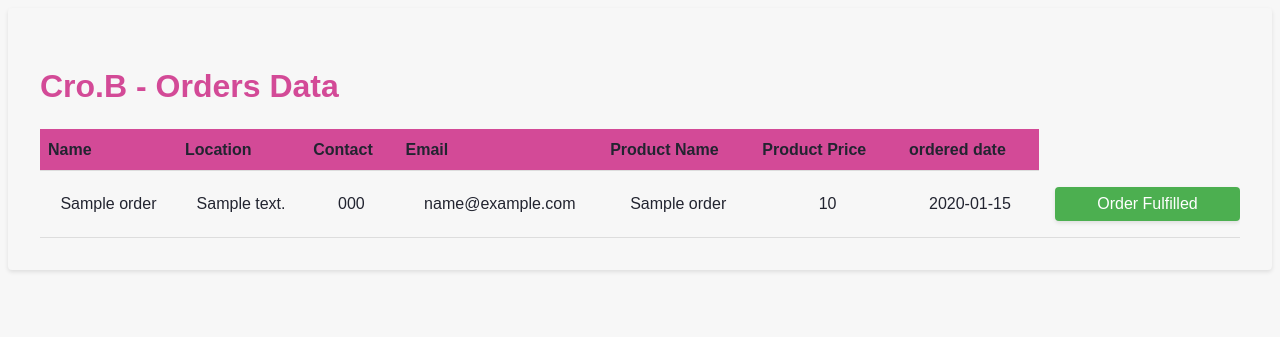
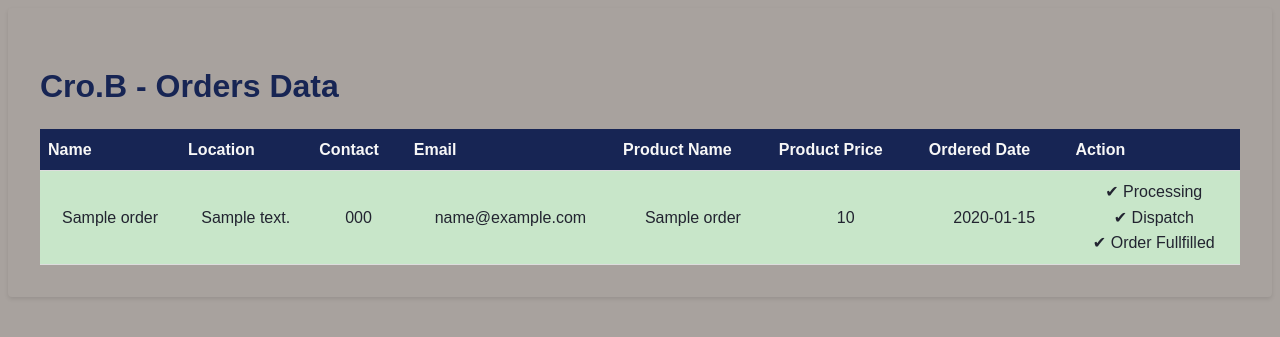
Before and after one commit to nagesh-merva/Cro.B_backend, a Flask app: page / in a window 1280 px wide. Shown: the top 337 px of the page. Run offline with Flask 3, Linux system fonts and the light colour scheme; a database or web service that is not in the repository returns one stand-in record (values such as "Sample title").

Commit message:
creating order handling logic

```diff
--- a/app.py
+++ b/app.py
@@ -37,9 +37,39 @@ def save_form_data():
         'phone': data['phone'],
         'product_name': data['productName'],
         'product_price': data['productPrice'],
-        'date_created': datetime.utcnow()
+        'date_created': datetime.utcnow(),
+        'fulfilled': False
     }
-
     orderslist.insert_one(new_order)
 
     return jsonify({'status': 'success', 'message': 'Form data saved successfully'}), 200
+
+@app.route('/api/process_order', methods=['POST'])
+def process_order():
+    data = request.json
+    order_id = data.get('id')
+    if order_id:
+        orderslist.update_one({'id': order_id}, {'$set': {'processed': True}})
+        return jsonify({'status': 'success', 'message': f'Order {order_id} marked as processed'}), 200
+
+    return jsonify({'status': 'error', 'message': 'Invalid request'}), 400
+
+@app.route('/api/dispatch_order', methods=['POST'])
+def dispatch_order():
+    data = request.json
+    order_id = data.get('id')
+    if order_id:
+        orderslist.update_one({'id': order_id}, {'$set': {'dispatched': True}})
+        return jsonify({'status': 'success', 'message': f'Order {order_id} marked as dispatched'}), 200
+
+    return jsonify({'status': 'error', 'message': 'Invalid request'}), 400
+
+@app.route('/api/fulfill_order', methods=['POST'])
+def fulfill_order():
+    data = request.json
+    order_id = data.get('id')
+    if order_id:
+        orderslist.update_one({'id': order_id}, {'$set': {'fulfilled': True}})
+        return jsonify({'status': 'success', 'message': f'Order {order_id} marked as fulfilled'}), 200
+
+    return jsonify({'status': 'error', 'message': 'Invalid request'}), 400
--- a/static/css/main.css
+++ b/static/css/main.css
@@ -1,7 +1,7 @@
 :root {
-    --light-text: #222430;
-    --light-bg: #f7f7f7;
-    --light-theme: #d34a97;
+    --light-text: #f7f7f7;
+    --light-bg: #a8a29e;
+    --light-theme: #172554;
 
     --dark-text: #f7f7f7;
     --dark-bg: #222430;
@@ -46,10 +46,12 @@ table {
     width: 100%;
     border-collapse: collapse;
     border-spacing: 4px;
+    background-color: #ddd;
 }
 
 th,
 td {
+    color: #222430;
     white-space: wrap;
     overflow: hidden;
     text-overflow: ellipsis;
@@ -96,3 +98,52 @@ button:active {
     background-color: #388E3C;
     box-shadow: inset 0 2px 4px rgba(0, 0, 0, 0.1);
 }
+
+tr.fulfilled {
+    background-color: #C8E6C9;
+}
+
+.Login {
+    background-color: #fff;
+    width: 300px;
+    margin: 100px auto;
+    padding: 20px;
+    border-radius: 8px;
+    box-shadow: 0 0 10px rgba(0, 0, 0, 0.1);
+}
+
+h2 {
+    text-align: center;
+    color: #333;
+}
+
+form {
+    display: flex;
+    flex-direction: column;
+    align-items: center;
+}
+
+label {
+    margin-top: 10px;
+    color: #555;
+}
+
+input {
+    width: 100%;
+    padding: 10px;
+    margin-top: 5px;
+    margin-bottom: 15px;
+    box-sizing: border-box;
+    border: 1px solid #ccc;
+    border-radius: 4px;
+}
+
+input[type="submit"] {
+    background-color: #4caf50;
+    color: #fff;
+    cursor: pointer;
+}
+
+input[type="submit"]:hover {
+    background-color: #45a049;
+}
--- a/templates/base.html
+++ b/templates/base.html
@@ -4,6 +4,7 @@
     <meta charset="UTF-8" />
     <meta http-equiv="Permissions-Policy" content="interest-cohort=()">
     <meta name="viewport" content="width=device-width, initial-scale=1.0" />
+    <link rel="icon" type="image/png" href="{{ url_for('static', filename='favicon.png') }}">
     {% block head%} {% endblock %}
     <link
       rel="stylesheet"
--- a/templates/index.html
+++ b/templates/index.html
@@ -19,10 +19,11 @@
                 <th>Email</th>
                 <th>Product Name</th>
                 <th>Product Price</th>
-                <th>ordered date</th>
+                <th>Ordered Date</th>
+                <th>Action</th>
             </tr>
             {% for order in orders %}
-                <tr id="{{ order.id }}">
+                <tr id="{{ order.id }}" {% if order.fulfilled %}class="fulfilled"{% endif %}>
                     <td>{{ order.name}}</td>
                     <td>{{ order.address }}</td>
                     <td>{{ order.phone}}</td>
@@ -31,9 +32,27 @@
                     <td>{{ order.product_price }}</td>
                     <td>{{ order.date_created.date() }}</td>
                     <td>
-                    <button onclick="orderFulfilled('{{ order.id }}')">
-                        Order Fulfilled
-                    </button>
+                        {% if not order.processed %}
+                        <button id="processBtn-{{ order.id }}" onclick="processOrder('{{ order.id }}')">
+                                Process Order
+                            </button>
+                        {% else %}
+                            <span id="processing-{{ order.id }}" class="fullfilled-message">&#10004; Processing</span><br>
+                        {% endif %}
+                        {% if not order.dispatched %}
+                            <button id="dispatchBtn-{{ order.id }}" onclick="dispatchOrder('{{ order.id }}')">
+                                Dispatch Order
+                            </button>
+                        {% else %}
+                            <span id="dispatched-{{ order.id }}" class="fullfilled-message"> &#10004; Dispatch</span><br>
+                        {% endif %}
+                        {% if not order.fulfilled %}
+                            <button onclick="orderFulfilled('{{ order.id }}')">
+                                Fulfill Order
+                            </button>
+                        {% else %}
+                            <span class="fullfilled-message">&#10004; Order Fullfilled</span><br>
+                        {% endif %}
                     </td>
                 </tr>
             {% endfor %}
@@ -41,5 +60,71 @@
     {% endif %}
 </div>
 
+<script >
+    function processOrder(orderId) {
+        alert("Order processed successfully!");
+        fetch('/api/process_order', {
+            method: 'POST',
+            headers: {
+                'Content-Type': 'application/json'
+            },
+            body: JSON.stringify({id: orderId})
+        })
+        .then(response => response.json())
+        .then(data => {
+            if (data.status === 'success') {
+                document.getElementById(orderId).classList.add('processed');
+            } else {
+                console.error(data.message);
+            }
+        })
+        .catch(error => {
+            console.error('Error:', error);
+        });
+    }
+
+    function dispatchOrder(orderId) {
+        alert("Order dispatched successfully!");
+        fetch('/api/dispatch_order', {
+            method: 'POST',
+            headers: {
+                'Content-Type': 'application/json'
+            },
+            body: JSON.stringify({id: orderId})
+        })
+        .then(response => response.json())
+        .then(data => {
+            if (data.status === 'success') {
+                document.getElementById(orderId).classList.add('dispatched');
+            } else {
+                console.error(data.message);
+            }
+        })
+        .catch(error => {
+            console.error('Error:', error);
+        });
+    }
+    function orderFulfilled(orderId) {
+    alert("Order fulfilled successfully!");
+    fetch('/api/fulfill_order', {
+        method: 'POST',
+        headers: {
+            'Content-Type': 'application/json'
+        },
+        body: JSON.stringify({id: orderId})
+    })
+    .then(response => response.json())
+    .then(data => {
+        if (data.status === 'fulfilled') {
+            document.getElementById(orderId).classList.add('fulfilled');
+        } else {
+            console.error(data.message);
+        }
+    })
+    .catch(error => {
+        console.error('Error:', error);
+    });
+}
+</script>
 
 {% endblock %}
```
Also changed, not shown: static/css/favicon.png (added).
